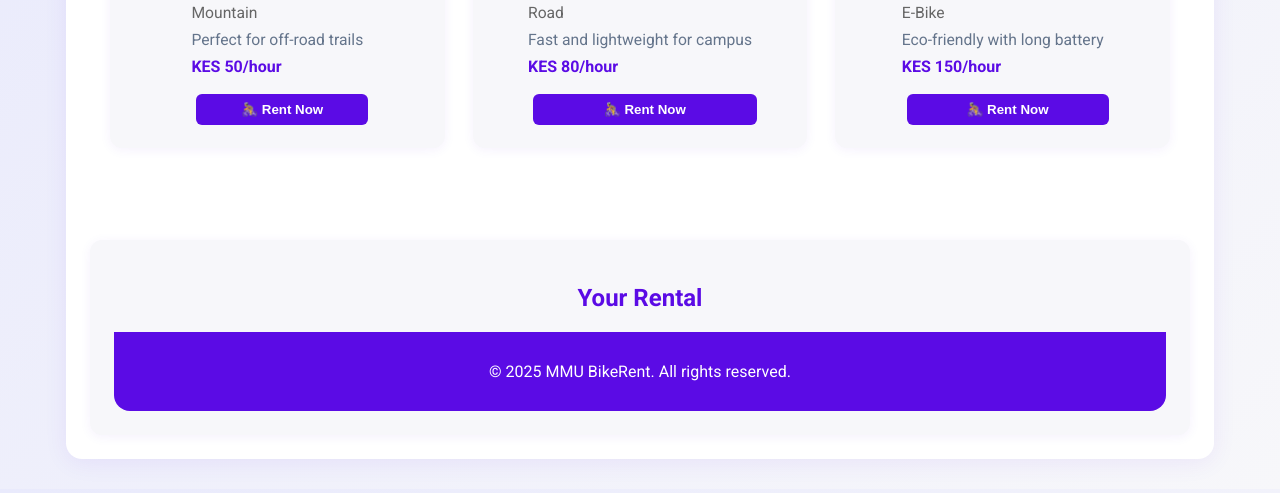
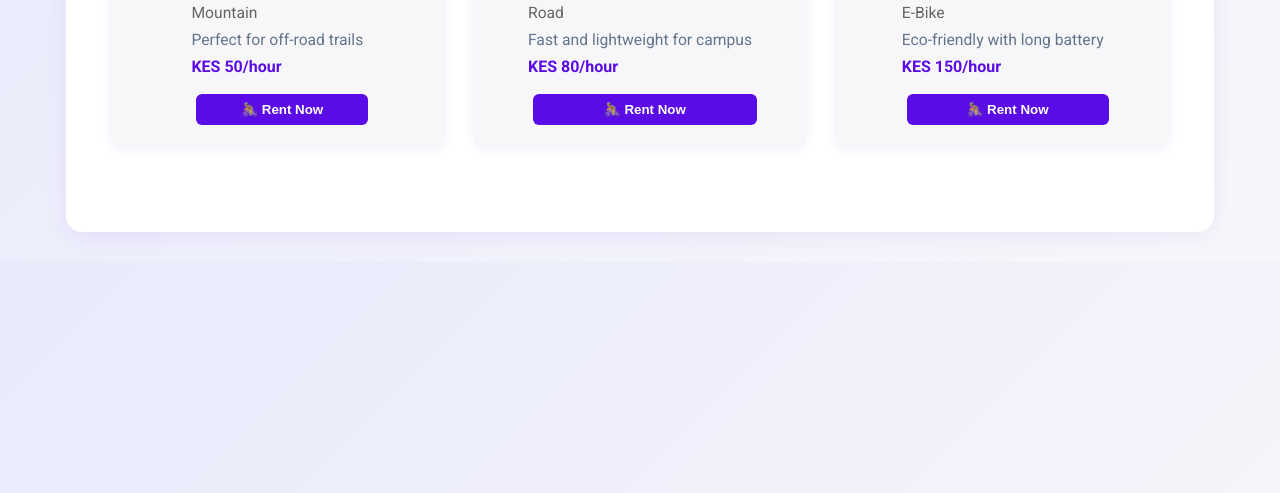
Before and after one commit to yegon-svg/multimedia-uni, a website: page rent.html in a window 1280 px wide. Shown: the part 307-800 px from the top of the page. Drawn offline with Linux system fonts and the light colour scheme; sample sign-in values are in the browser's storage.

Commit message:
Hide rental section initially with display none

```diff
--- a/rent.html
+++ b/rent.html
@@ -196,7 +196,7 @@
       </div>
     </section>
 
-    <section id="rental" class="rental-section">
+    <section id="rental" class="rental-section" style="display: none;">
       <h2 style="color:#5b0be5;">Your Rental</h2>
       <div id="rentalDetails" class="rental-details"></div>
       <div id="checkoutForm" class="checkout-form"></div>
```
